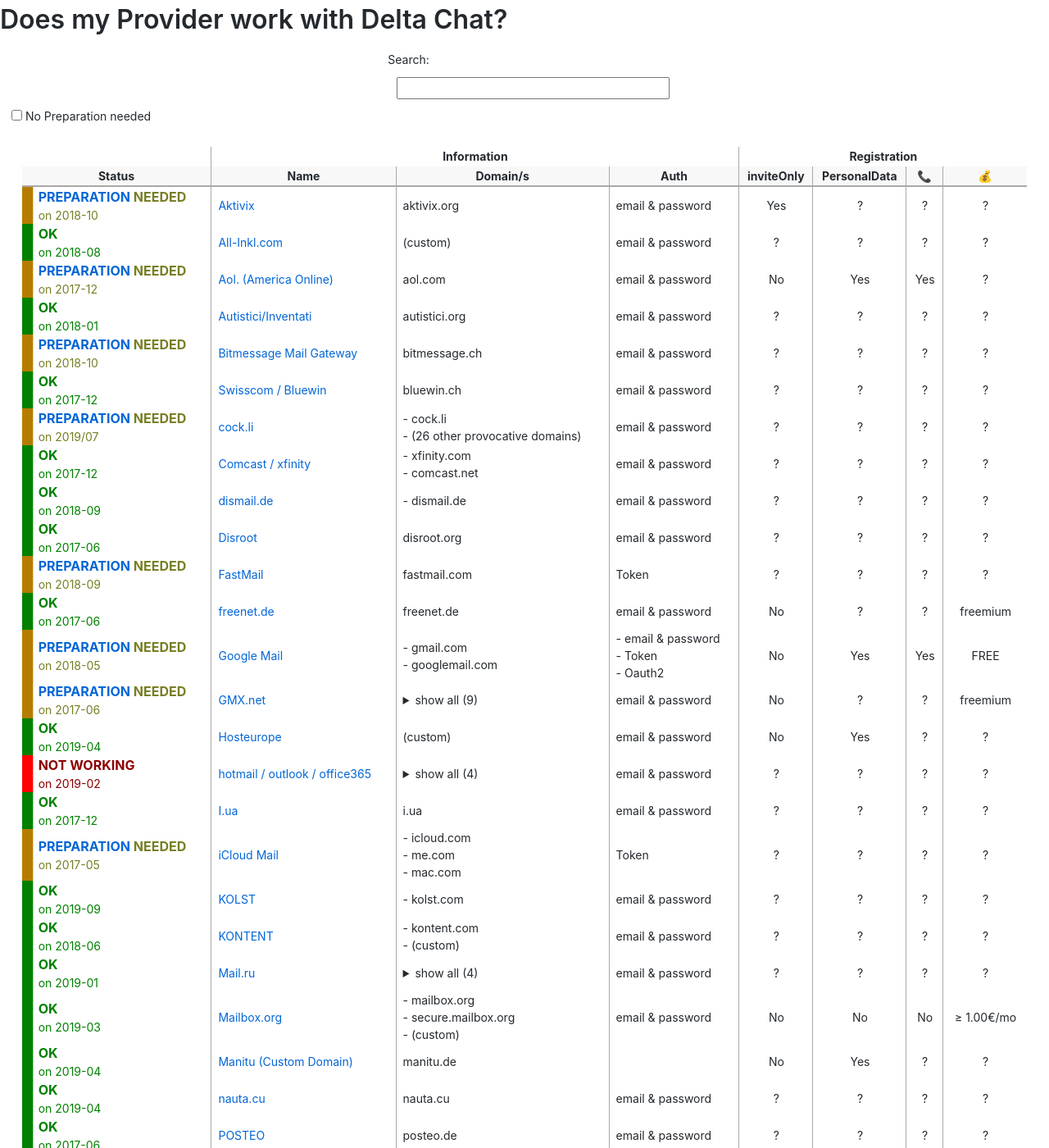
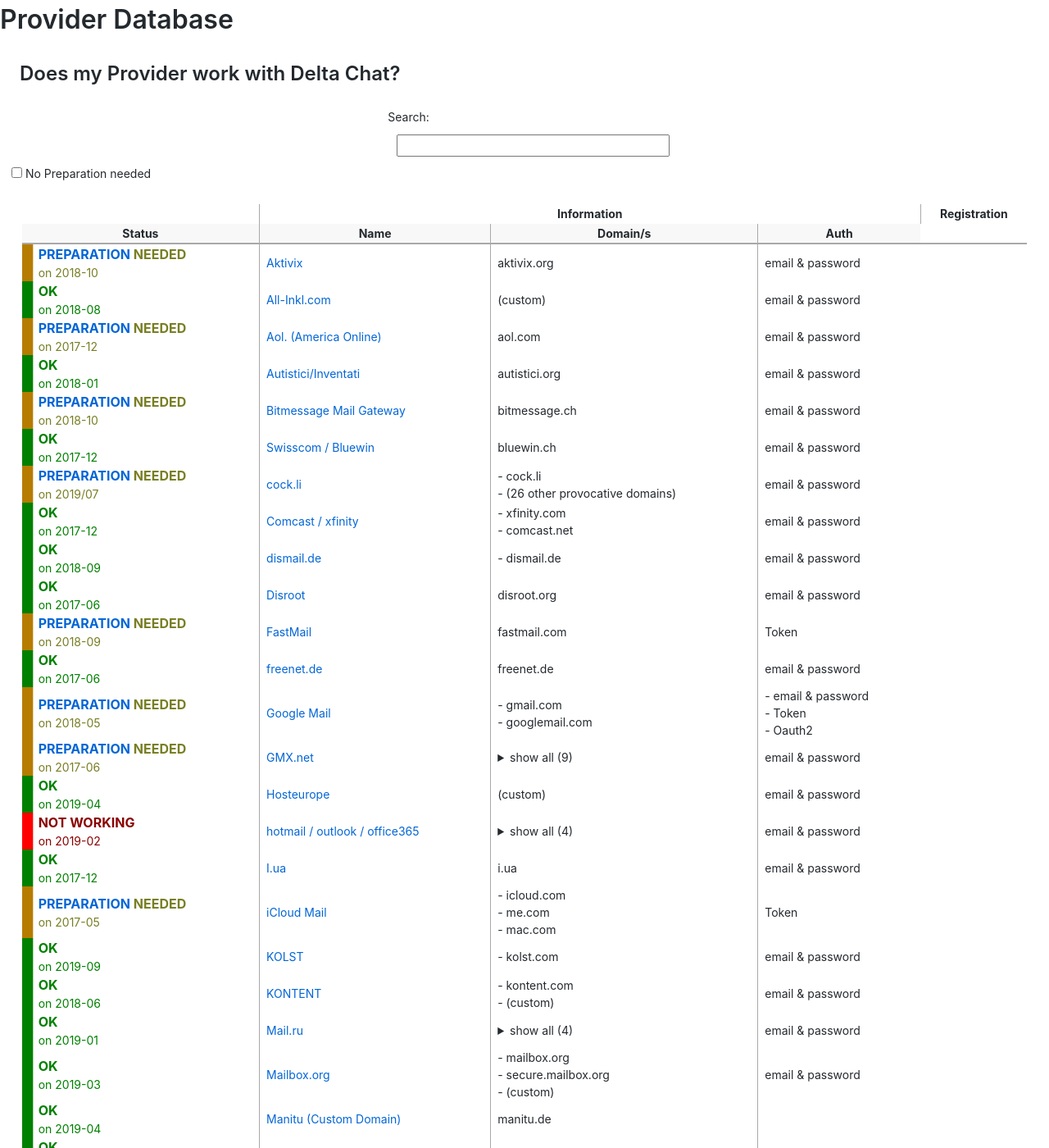
Before and after one commit to deltachat/provider-db, a Jekyll site: the page built from index.html, in a window 1280 px wide and 1400 px high. Shown: the whole window at 82% size. Built offline with Jekyll 4.4.1, drawn with Linux system fonts in a browser that asks for light colours; some of the changed text lies outside the part shown.

Commit message:
remove columns from index table

```diff
--- a/index.html
+++ b/index.html
@@ -15,7 +15,9 @@
 </head>
 
 <body>
-    <h1>Does my Provider work with Delta Chat?</h2>
+    <h1>Provider Database</h1>
+
+    <h2>Does my Provider work with Delta Chat?</h2>
 
     <div>
         <div class="search-box-container">
@@ -46,18 +48,6 @@
             <th title="Authentication Methode">
                 Auth
             </th>
-            <th>
-                inviteOnly
-            </th>
-            <th>
-                PersonalData
-            </th>
-            <th title="Phone Auth - If you need to give them your Phonenumber to register">
-                📞
-            </th>
-            <th title="How much it costs">
-                💰
-            </th>
         </tr>
         </thead>
         <tbody id="provider_list">
@@ -110,54 +99,6 @@
                 {% endfor%}
                 {% endunless%}
             </td>
-            <td class="center">
-                {%unless provider.registration.inviteOnly != nill %}
-                <span title="{{site.data.strings.NoData}}">
-                    ?
-                </span>
-                {%else%}
-                    {%if provider.registration.inviteOnly%}
-                    Yes
-                    {%else%}
-                    No
-                    {%endif%}
-                {%endunless%}
-            </td>
-            <td class="center">
-                    {%unless provider.registration.PersonalDataRequired != nill %}
-                    <span title="{{site.data.strings.NoData}}">
-                        ?
-                    </span>
-                    {%else%}
-                        {%if provider.registration.PersonalDataRequired%}
-                        Yes
-                        {%else%}
-                        No
-                        {%endif%}
-                    {%endunless%}
-            </td>
-            <td  class="center">
-                    {%unless provider.registration.PhoneAuthRequired != nill %}
-                    <span title="{{site.data.strings.NoData}}">
-                        ?
-                    </span>
-                    {%else%}
-                        {%if provider.registration.PhoneAuthRequired%}
-                        Yes
-                        {%else%}
-                        No
-                        {%endif%}
-                    {%endunless%}
-            </td>
-            <td class="center">
-                    {%unless provider.registration.price != nill %}
-                    <span title="{{site.data.strings.NoData}}">
-                        ?
-                    </span>
-                    {%else%}
-                        {{provider.registration.price}}
-                    {%endunless%}
-            </td>
         </tr>
         {% endfor %}
         </tbody>
```
Also changed, not shown: other parts of index.html (+0 -1 lines), new.html (+7 -2 lines).
